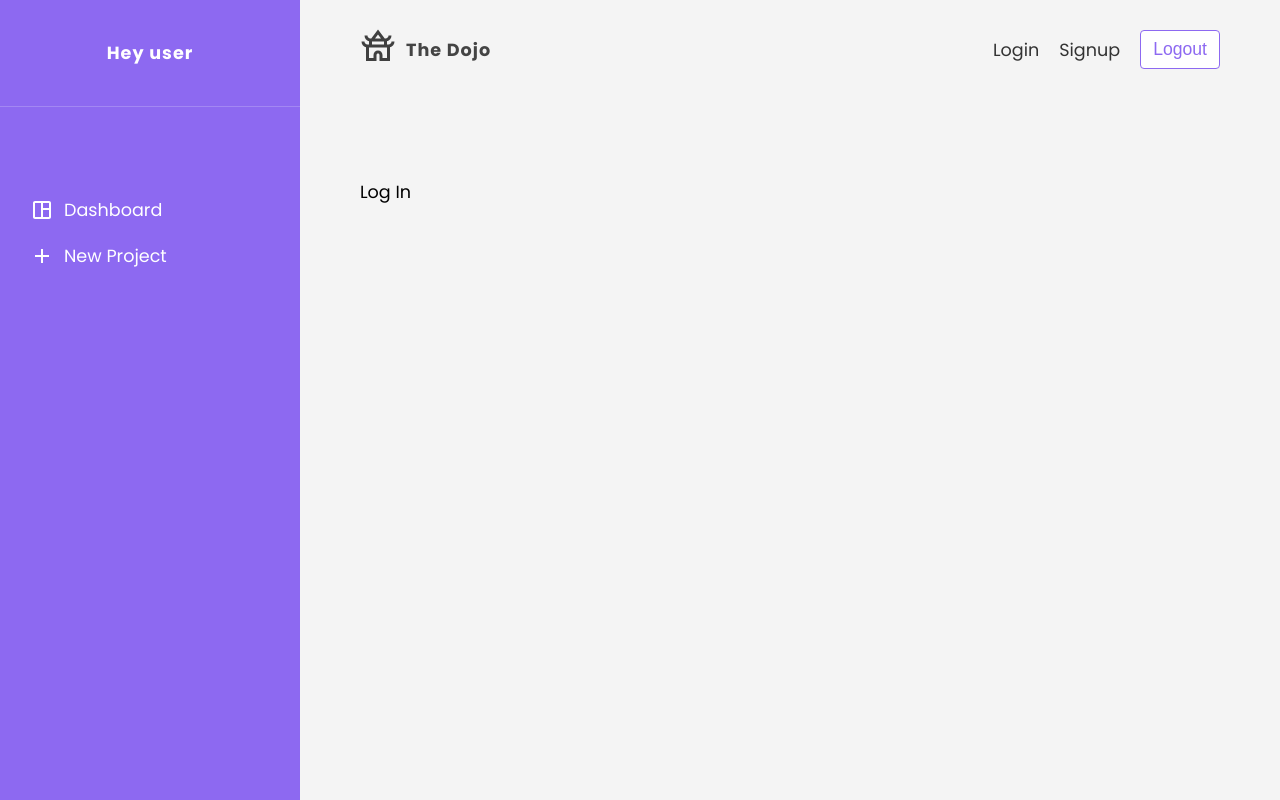
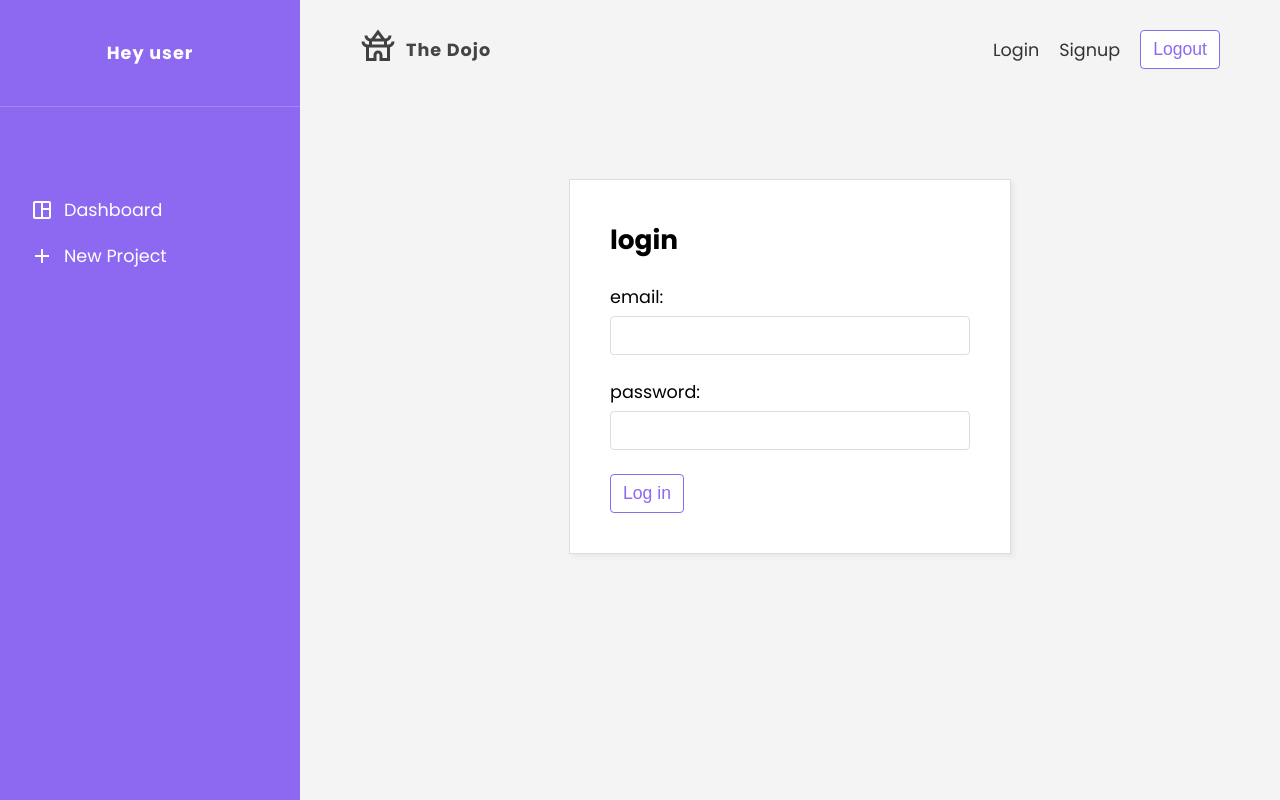
Before and after one commit to sboucher2011/REACT-Team-Command, a React (Create React App) app: page /login in a window 1280 px wide. Built offline with nearby package versions, Linux system fonts and the light colour scheme; no server answers.

Commit message:
log out, log in, and sign up all complete

```diff
--- a/src/components/Navbar.js
+++ b/src/components/Navbar.js
@@ -1,10 +1,13 @@
 import { Link } from 'react-router-dom'
+import { useLogout } from '../hooks/useLogout'
 
 // styles
 import './Navbar.css'
 import Temple from '../assets/temple.svg'
 
 export default function Navbar() {
+  const { logout, isPending } = useLogout()
+
   return (
     <div className="navbar">
       <ul>
@@ -16,7 +19,8 @@ export default function Navbar() {
           <li><Link to="/login">Login</Link></li>
           <li><Link to="/signup">Signup</Link></li>
           <li>
-              <button className="btn">Logout</button>
+              {!isPending && <button className="btn" onClick={logout}>Logout</button>}
+              {isPending && <button className="btn" disabled>Logging out...</button>}
           </li>
       </ul>
     </div>
--- a/src/hooks/useLogin.js
+++ b/src/hooks/useLogin.js
@@ -1,5 +1,5 @@
 import { useState, useEffect } from 'react'
-import { projectAuth } from '../firebase/config'
+import { projectAuth, projectFirestore } from '../firebase/config'
 import { useAuthContext } from './useAuthContext'
 
 export const useLogin = () => {
@@ -15,6 +15,10 @@ export const useLogin = () => {
     try {
       // login
       const res = await projectAuth.signInWithEmailAndPassword(email, password)
+
+      // update online status
+      const documentRef = projectFirestore.collection('users').doc(res.user.uid)
+      await documentRef.update({ online: true })
 
       // dispatch login action
       dispatch({ type: 'LOGIN', payload: res.user })
--- a/src/hooks/useLogout.js
+++ b/src/hooks/useLogout.js
@@ -1,18 +1,22 @@
 import { useEffect, useState } from 'react'
-import { projectAuth } from '../firebase/config'
+import { projectAuth, projectFirestore } from '../firebase/config'
 import { useAuthContext } from './useAuthContext'
 
 export const useLogout = () => {
   const [isCancelled, setIsCancelled] = useState(false)
   const [error, setError] = useState(null)
   const [isPending, setIsPending] = useState(false)
-  const { dispatch } = useAuthContext()
+  const { dispatch, user } = useAuthContext()
 
   const logout = async () => {
     setError(null)
     setIsPending(true)
 
     try {
+      // update user online status
+      const { uid } = user
+      await projectFirestore.collection('users').doc(uid).update({online: false})
+
       // sign the user out
       await projectAuth.signOut()
 
--- a/src/hooks/useSignup.js
+++ b/src/hooks/useSignup.js
@@ -1,5 +1,5 @@
 import { useState, useEffect } from 'react'
-import { projectAuth, projectStorage } from '../firebase/config'
+import { projectAuth, projectStorage, projectFirestore } from '../firebase/config'
 import { useAuthContext } from './useAuthContext'
 
 export const useSignup = () => {
@@ -8,7 +8,7 @@ export const useSignup = () => {
   const [isPending, setIsPending] = useState(false)
   const { dispatch } = useAuthContext()
 
-  const signup = async (email, password, thumbnail, displayName) => {
+  const signup = async (email, password, displayName, thumbnail) => {
     setError(null)
     setIsPending(true)
 
@@ -27,6 +27,13 @@ export const useSignup = () => {
 
       // add display name to user
       await res.user.updateProfile({ displayName, photoUR: imgUrl })
+
+      // create a user document
+      await projectFirestore.collection('users').doc(res.user.uid).set({
+        online: true,
+        displayName,
+        photoUrl: imgUrl
+      })
 
       // dispatch login action
       dispatch({ type: 'LOGIN', payload: res.user })
--- a/src/pages/login/login.js
+++ b/src/pages/login/login.js
@@ -1,9 +1,43 @@
+import { useState } from 'react'
+import { useLogin } from '../../hooks/useLogin'
+
+// styles
 import './login.css'
 
-export default function login() {
+export default function Login() {
+  const [email, setEmail] = useState('')
+  const [password, setPassword] = useState('')
+  const { login, error, isPending } = useLogin()
+
+  const handleSubmit = (e) => {
+    e.preventDefault()
+    login(email, password)
+  }
+
   return (
-    <div>
-      Log In
-    </div>
+    <form onSubmit={handleSubmit} className="auth-form">
+      <h2>login</h2>
+      <label>
+        <span>email:</span>
+        <input
+          required
+          type="email"
+          onChange={(e) => setEmail(e.target.value)}
+          value={email}
+        />
+      </label>
+      <label>
+        <span>password:</span>
+        <input
+          required
+          type="password"
+          onChange={(e) => setPassword(e.target.value)}
+          value={password}
+        />
+      </label>
+      {!isPending && <button className="btn">Log in</button>}
+      {isPending && <button className="btn" disabled>loading</button>}
+      {error && <div className="error">{error}</div>}
+    </form>
   )
 }
--- a/src/pages/signup/signup.js
+++ b/src/pages/signup/signup.js
@@ -1,4 +1,5 @@
 import { useState } from 'react'
+import { useSignup } from '../../hooks/useSignup'
 
 // styles
 import './signup.css'
@@ -9,10 +10,11 @@ export default function Signup() {
   const [displayName, setDisplayName] = useState('')
   const [thumbnail, setThumbnail] = useState(null)
   const [thumbnailError, setThumbnailError] = useState(null)
+  const { signup, isPending, error } = useSignup()
 
   const handleSubmit = (e) => {
     e.preventDefault()
-    console.log(email, password, displayName, thumbnail)
+    signup(email, password, displayName, thumbnail)
   }
 
   const handleFileChange = (e) => {
@@ -77,7 +79,9 @@ export default function Signup() {
         />
         {thumbnailError && <div className="error">{thumbnailError}</div>}
       </label>
-      <button className="btn">Sign up</button>
+      {!isPending && <button className="btn">Sign up</button>}
+      {isPending && <button className="btn" disabled>Loading</button>}
+      {error && <div className="error">{error}</div>}
     </form>
   )
 }
```
